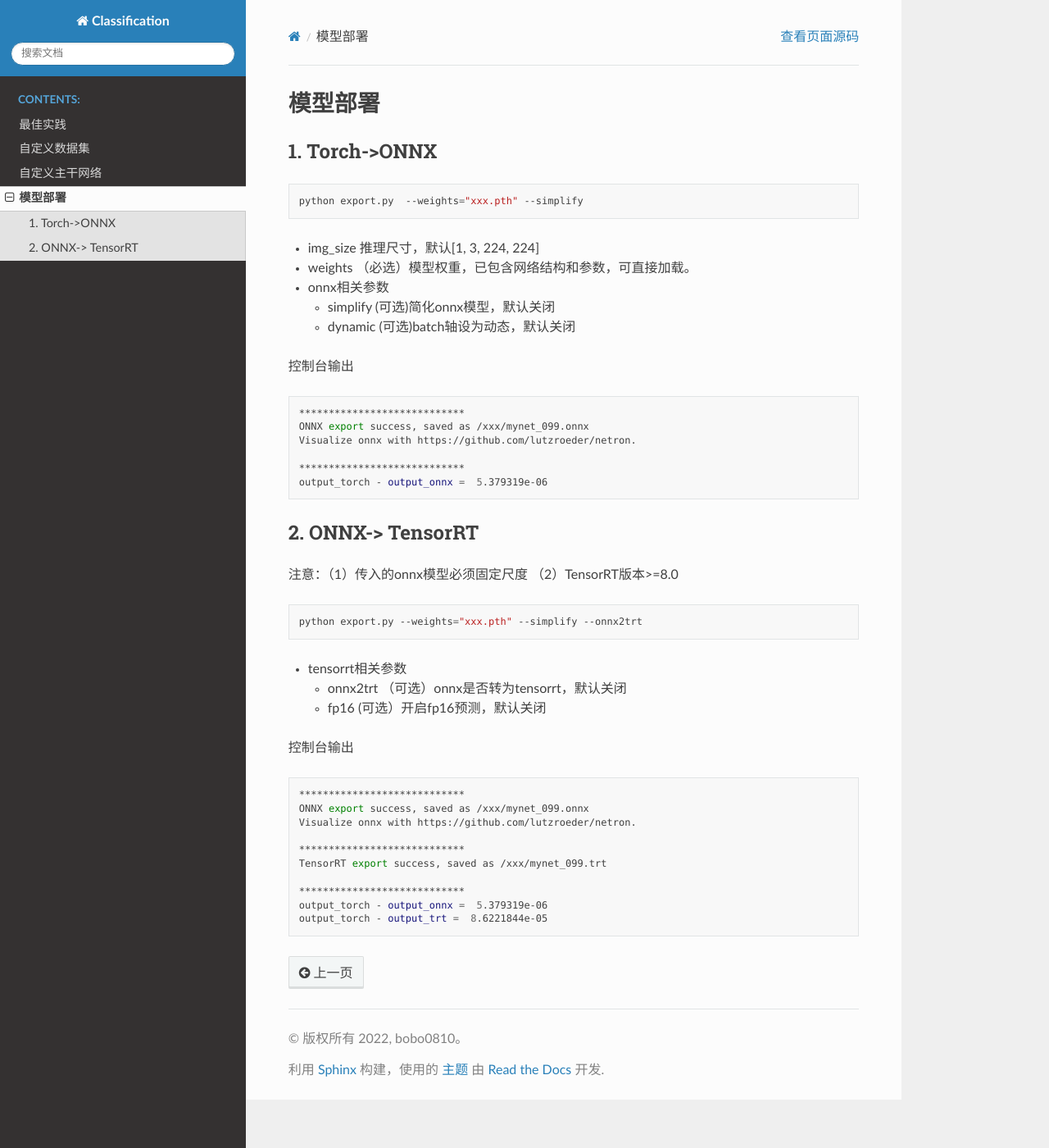
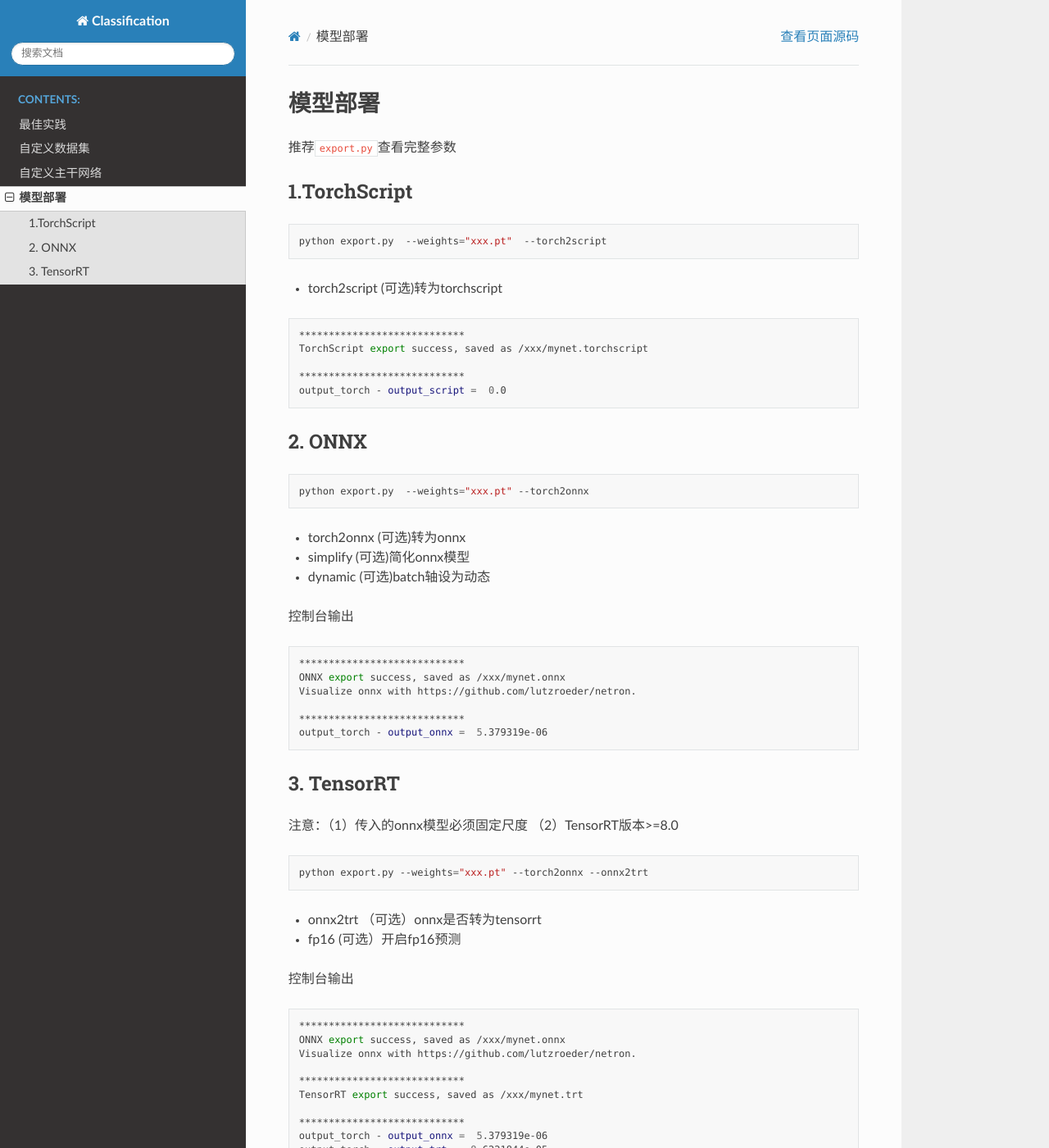
Before and after one commit to bobo0810/Classification, a Sphinx documentation site: the page built from Docs/source/deploy.md, in a window 1280 px wide and 1400 px high. Shown: the whole window at 82% size. Built offline with Sphinx 7.4.7 and the Read the Docs theme 2.0.0, drawn with Linux system fonts in a browser that asks for light colours.

Commit message:
新增torchscript后端

````diff
--- a/Docs/source/deploy.md
+++ b/Docs/source/deploy.md
@@ -1,17 +1,28 @@
 # 模型部署
 
-## 1. Torch->ONNX
+推荐`export.py`查看完整参数
+
+## 1.TorchScript
+```bash
+python export.py  --weights="xxx.pt"  --torch2script
+```
+- torch2script       (可选)转为torchscript
+```bash
+****************************
+TorchScript export success, saved as /xxx/mynet.torchscript
+
+****************************
+output_torch - output_script =  0.0
+```
+
+## 2. ONNX
 
 ```bash
-python export.py  --weights="xxx.pth" --simplify
+python export.py  --weights="xxx.pt" --torch2onnx
 ```
-
-- img_size           推理尺寸，默认[1, 3, 224, 224]
-- weights           （必选）模型权重，已包含网络结构和参数，可直接加载。
-
-- onnx相关参数
-  - simplify     (可选)简化onnx模型，默认关闭
-  - dynamic   (可选)batch轴设为动态，默认关闭
+- torch2onnx   (可选)转为onnx
+- simplify     (可选)简化onnx模型
+- dynamic      (可选)batch轴设为动态
 
 
 
@@ -19,7 +30,7 @@ python export.py  --weights="xxx.pth" --simplify
 
 ```bash
 ****************************
-ONNX export success, saved as /xxx/mynet_099.onnx
+ONNX export success, saved as /xxx/mynet.onnx
 Visualize onnx with https://github.com/lutzroeder/netron.
 
 ****************************
@@ -28,17 +39,15 @@ output_torch - output_onnx =  5.379319e-06
 
 
 
-## 2. ONNX-> TensorRT
+## 3. TensorRT
 
 注意：（1）传入的onnx模型必须固定尺度 （2）TensorRT版本>=8.0
 
 ```bash
-python export.py --weights="xxx.pth" --simplify --onnx2trt
+python export.py --weights="xxx.pt" --torch2onnx --onnx2trt
 ```
-
-- tensorrt相关参数
-  - onnx2trt  （可选）onnx是否转为tensorrt，默认关闭
-  - fp16       (可选）开启fp16预测，默认关闭
+- onnx2trt  （可选）onnx是否转为tensorrt
+- fp16       (可选）开启fp16预测
 
 
 
@@ -46,11 +55,11 @@ python export.py --weights="xxx.pth" --simplify --onnx2trt
 
 ```bash
 ****************************
-ONNX export success, saved as /xxx/mynet_099.onnx
+ONNX export success, saved as /xxx/mynet.onnx
 Visualize onnx with https://github.com/lutzroeder/netron.
 
 ****************************
-TensorRT export success, saved as /xxx/mynet_099.trt
+TensorRT export success, saved as /xxx/mynet.trt
 
 ****************************
 output_torch - output_onnx =  5.379319e-06
````
Also changed, not shown: export.py (+35 -18 lines), 1 other file.
